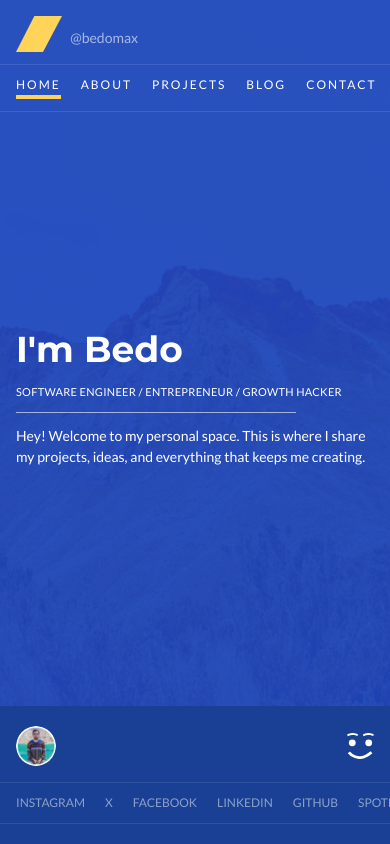
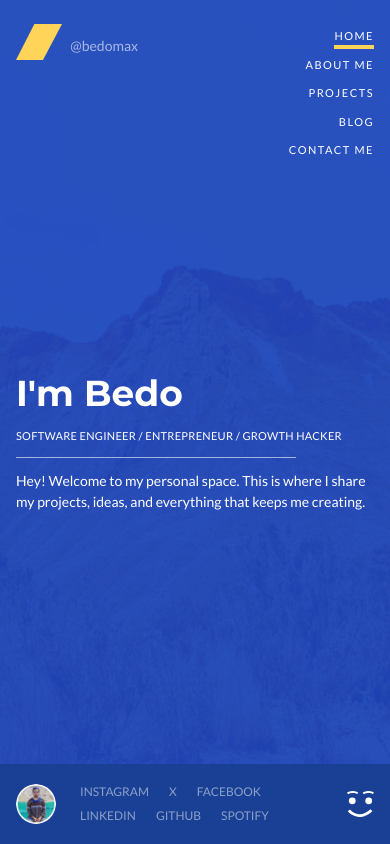
Before and after one commit to bedomax/bedomax.com, a Next.js app: page / in a window 390 px wide. Built offline with nearby package versions, Linux system fonts and the light colour scheme; no server answers.

Commit message:
fix: restore vertical nav from Figma design

```diff
--- a/components/footer.tsx
+++ b/components/footer.tsx
@@ -12,8 +12,7 @@ const socialLinks = [
 export function Footer() {
   return (
     <footer className="relative z-10 bg-brand-700 px-4 py-5 sm:px-6 md:px-14">
-      <div className="flex flex-col gap-4 md:flex-row md:items-center md:gap-x-14">
-        <div className="flex items-center justify-between gap-4 md:contents">
+      <div className="flex flex-wrap items-center gap-x-6 gap-y-4 sm:gap-x-10 md:gap-x-14">
         <Image
           src="/images/avatar.png"
           alt="Bedo Maximiliano Cáceres"
@@ -21,19 +20,10 @@ export function Footer() {
           height={48}
           className="size-10 rounded-full sm:size-12"
         />
-          <Image
-            src="/images/footer-emoji.svg"
-            alt=""
-            width={27}
-            height={25}
-            aria-hidden="true"
-            className="md:order-last"
-          />
-        </div>
 
         <nav
           aria-label="Social links"
-          className="-mx-4 flex flex-1 items-center gap-x-5 overflow-x-auto overscroll-x-contain border-y border-white/10 px-4 py-3 [-ms-overflow-style:none] [scrollbar-width:none] sm:gap-x-8 md:mx-0 md:gap-x-12 md:overflow-visible md:border-0 md:px-0 md:py-0 [&::-webkit-scrollbar]:hidden"
+          className="flex flex-1 flex-wrap items-center gap-x-5 gap-y-2 sm:gap-x-8 md:gap-x-12"
         >
           {socialLinks.map((link) => (
             <a
@@ -41,12 +31,14 @@ export function Footer() {
               href={link.href}
               target="_blank"
               rel="noopener noreferrer"
-              className="shrink-0 text-xs text-white/50 transition-colors hover:text-white focus-visible:outline focus-visible:outline-2 focus-visible:outline-offset-4 focus-visible:outline-brand-accent sm:text-sm"
+              className="text-xs text-white/50 transition-colors hover:text-white focus-visible:outline focus-visible:outline-2 focus-visible:outline-offset-4 focus-visible:outline-brand-accent sm:text-sm"
             >
               {link.name}
             </a>
           ))}
         </nav>
+
+        <Image src="/images/footer-emoji.svg" alt="" width={27} height={25} aria-hidden="true" />
       </div>
     </footer>
   )
--- a/components/header.tsx
+++ b/components/header.tsx
@@ -5,19 +5,18 @@ import Image from "next/image"
 import { usePathname } from "next/navigation"
 
 const navItems = [
-  { name: "HOME", short: "HOME", href: "/" },
-  { name: "ABOUT ME", short: "ABOUT", href: "/about" },
-  { name: "PROJECTS", short: "PROJECTS", href: "/projects" },
-  { name: "BLOG", short: "BLOG", href: "/blog" },
-  { name: "CONTACT ME", short: "CONTACT", href: "/contact" },
+  { name: "HOME", href: "/" },
+  { name: "ABOUT ME", href: "/about" },
+  { name: "PROJECTS", href: "/projects" },
+  { name: "BLOG", href: "/blog" },
+  { name: "CONTACT ME", href: "/contact" },
 ]
 
 export function Header() {
   const pathname = usePathname()
 
   return (
-    <header className="relative z-20 w-full">
-      <div className="flex flex-col gap-3 px-4 py-4 sm:px-6 md:flex-row md:items-center md:justify-between md:gap-6 md:px-14 md:py-6">
+    <header className="relative z-20 flex items-start justify-between gap-6 px-4 pt-6 sm:px-6 sm:pt-8 md:px-14">
       <Link href="/" className="flex shrink-0 items-end gap-2 sm:gap-3">
         <Image
           src="/images/logo-icon.svg"
@@ -32,7 +31,7 @@ export function Header() {
 
       <nav
         aria-label="Main navigation"
-          className="-mx-4 flex items-center gap-x-5 overflow-x-auto overscroll-x-contain border-y border-white/10 px-4 py-3 [-ms-overflow-style:none] [scrollbar-width:none] sm:gap-x-6 md:mx-0 md:max-w-none md:gap-x-8 md:overflow-visible md:border-0 md:px-0 md:py-0 [&::-webkit-scrollbar]:hidden"
+        className="flex flex-col items-end gap-y-3 pt-1 sm:gap-y-4 md:gap-y-[23px] md:pt-8"
       >
         {navItems.map((item) => {
           const isActive = pathname === item.href || (item.href !== "/" && pathname.startsWith(item.href))
@@ -41,12 +40,11 @@ export function Header() {
               key={item.name}
               href={item.href}
               aria-current={isActive ? "page" : undefined}
-                className="group relative shrink-0 whitespace-nowrap pb-1.5 text-xs tracking-[2px] text-white transition-opacity hover:opacity-80 focus-visible:outline focus-visible:outline-2 focus-visible:outline-offset-4 focus-visible:outline-brand-accent md:pb-2 md:text-sm"
+              className="group relative text-right text-[11px] tracking-[1.5px] text-white transition-opacity hover:opacity-80 focus-visible:outline focus-visible:outline-2 focus-visible:outline-offset-4 focus-visible:outline-brand-accent sm:text-xs sm:tracking-[2px] md:text-sm"
             >
-                <span className="md:hidden">{item.short}</span>
-                <span className="hidden md:inline">{item.name}</span>
+              {item.name}
               <span
-                  className={`absolute bottom-0 left-0 right-0 h-1 bg-brand-accent transition-opacity ${
+                className={`absolute -bottom-1 left-0 right-0 h-1 bg-brand-accent transition-opacity ${
                   isActive ? "opacity-100" : "opacity-0 group-hover:opacity-40"
                 }`}
               />
@@ -54,7 +52,6 @@ export function Header() {
           )
         })}
       </nav>
-      </div>
     </header>
   )
 }
```
Lines whose indentation alone changed are shown as unchanged.
